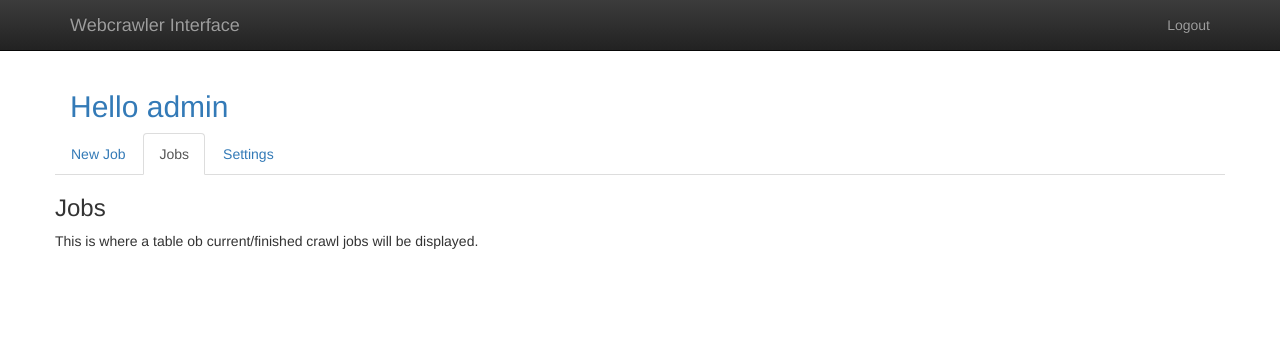
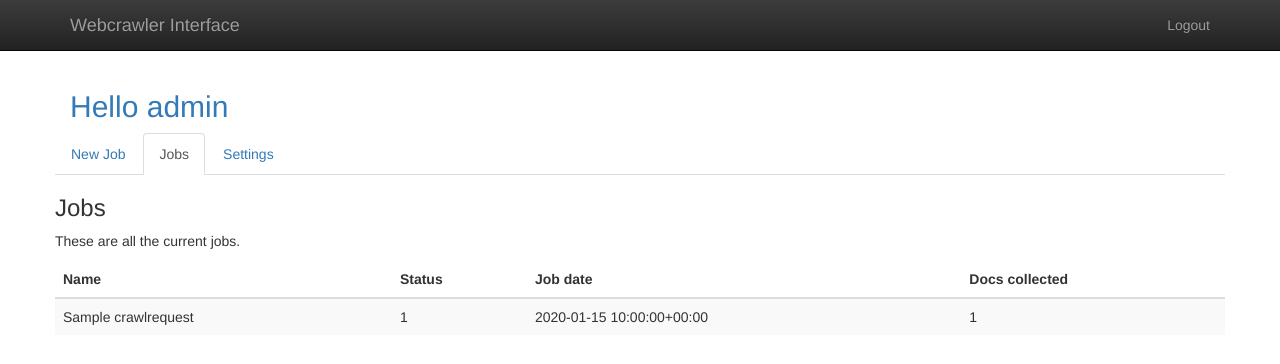
Before and after one commit to asuresh8/CSCIE599-WebCrawler-Spring2019, a Django app: page /main_app/home in a window 1280 px wide, after a click on "Jobs". Shown: the top 364 px of the page. Run offline with Django 3.2, Linux system fonts and the light colour scheme; a user stored in the database is signed in; tables that the repository leaves empty hold one stand-in row (values such as "Sample post"); some libraries are stand-ins or nearby versions.

Commit message:
add jobs ui

```diff
--- a/django/project/main_app/forms.py
+++ b/django/project/main_app/forms.py
@@ -5,4 +5,4 @@ from .models import CrawlRequest
 class CrawlRequestForm(ModelForm):
     class Meta:
         model = CrawlRequest
-        exclude = ('user', 'created', 'modified')
+        exclude = ('user', 'created', 'modified', 'docs_collected', 'status')
--- a/django/project/main_app/models.py
+++ b/django/project/main_app/models.py
@@ -26,7 +26,12 @@ class CrawlRequest(models.Model):
         (1, 'All content from a single domain'),
         (2, 'Content from multiple URLs')
     )
-
+    STATUS = (
+        (1, 'Created'),
+        (2, 'In progress'),
+        (3, 'Finished'),
+        (4, 'Failed')
+    )
     name = models.CharField(max_length=128)
     type = models.PositiveSmallIntegerField("crawl type", default=1, choices=CRAWLTYPES)
     domain = models.URLField(default='', max_length=500, blank=True)
@@ -38,6 +43,8 @@ class CrawlRequest(models.Model):
     docs_pdf = models.BooleanField(default=False, blank=True)
     docs_xml = models.BooleanField(default=False, blank=True)
     docs_txt = models.BooleanField(default=False, blank=True)
+    docs_collected = models.PositiveIntegerField(default=0, blank=True)
+    status = models.PositiveSmallIntegerField("crawl status", default=1, choices=STATUS)
     # maybe we want to use keywords after we receive the crawl results for better search and sorting?
     #keywords = models.ManyToManyField(Keyword, help_text="Select a keyword for this resource", blank=True)
     user = models.ForeignKey(User, related_name="crawl_requests_user", on_delete=models.CASCADE)
@@ -51,17 +58,17 @@ class CrawlRequest(models.Model):
             self.created = timezone.now()
         # set modified whenever an instance is saved
         self.modified = timezone.now()
-        return super(Crawl, self).save(*args, **kwargs)
+        return super(CrawlRequest, self).save(*args, **kwargs)
 
     def get_absolute_url(self):
         """
         Returns the url to access a particular crawl request instance.
-        Example: "crawl/3"
+        Example: "crawl_request/3"
         """
-        return reverse('crawl', args=[str(self.id)])
+        return reverse('crawl_request', args=[str(self.id)])
 
     def __str__(self):
         """
         String for representing a Crawl Request.
         """
-        return f'{self.id} {self.name} ({self.link})'
+        return f'{self.id} {self.name}'
--- a/django/project/main_app/views.py
+++ b/django/project/main_app/views.py
@@ -7,9 +7,11 @@ from .forms import CrawlRequestForm
 
 @login_required()
 def home(request):
-    crawl_request = CrawlRequest(user=request.user)
+    user = request.user
+    crawl_request = CrawlRequest(user=user)
     form = CrawlRequestForm(instance=crawl_request)
-    return render(request, "main_app/home.html", {'form': form})
+    jobs = CrawlRequest.objects.filter(user=user)
+    return render(request, "main_app/home.html", {'form': form, 'jobs': jobs})
 
 '''
 @login_required()
--- a/django/project/templates/main_app/home.html
+++ b/django/project/templates/main_app/home.html
@@ -18,20 +18,48 @@
             <div id="new_job" class="tab-pane fade in active">
                 <h3>New Job</h3>
                 <p>Set up a new crawl request.</p>
-                <form id="login-form" action="{% url 'home' %}" method="post">
+                <form id="new-job-form" action="{% url 'mainapp_home' %}" method="post">
                     {% csrf_token %}
                     <div class="form-group">
                        {{ form.as_p }}
                     </div>
                     <div class="form-group">
                         <input type="submit" name="new-job-submit" id="new-job-submit"
-                               class="form-control btn btn-login btn-primary" value="Create new job">
+                               class="form-control btn btn-login btn-primary" value="Create job">
                     </div>
                 </form>
             </div>
             <div id="jobs" class="tab-pane fade">
                 <h3>Jobs</h3>
-                <p>This is where a table ob current/finished crawl jobs will be displayed.</p>
+                <p>These are all the current jobs.</p>
+                <table class="table table-striped">
+                    <thead>
+                        <tr>
+                            <th>Name</th>
+                            <th>Status</th>
+                            <th>Job date</th>
+                            <th>Docs collected</th>
+                        </tr>
+                    </thead>
+                    <tbody>
+                    {% for job in jobs %}
+                        <tr>
+                            <td>
+                                {{ job.name|escape }}
+                            </td>
+                            <td>
+                                {{ job.status|escape }}
+                            </td>
+                            <td>
+                                {{ job.created|escape }}
+                            </td>
+                            <td>
+                                {{ job.docs_collected|escape }}
+                            </td>
+                        </tr>
+                    {% endfor %}
+                    </tbody>
+                </table>
             </div>
             <div id="settings" class="tab-pane fade">
                 <h3>Settings</h3>
```
